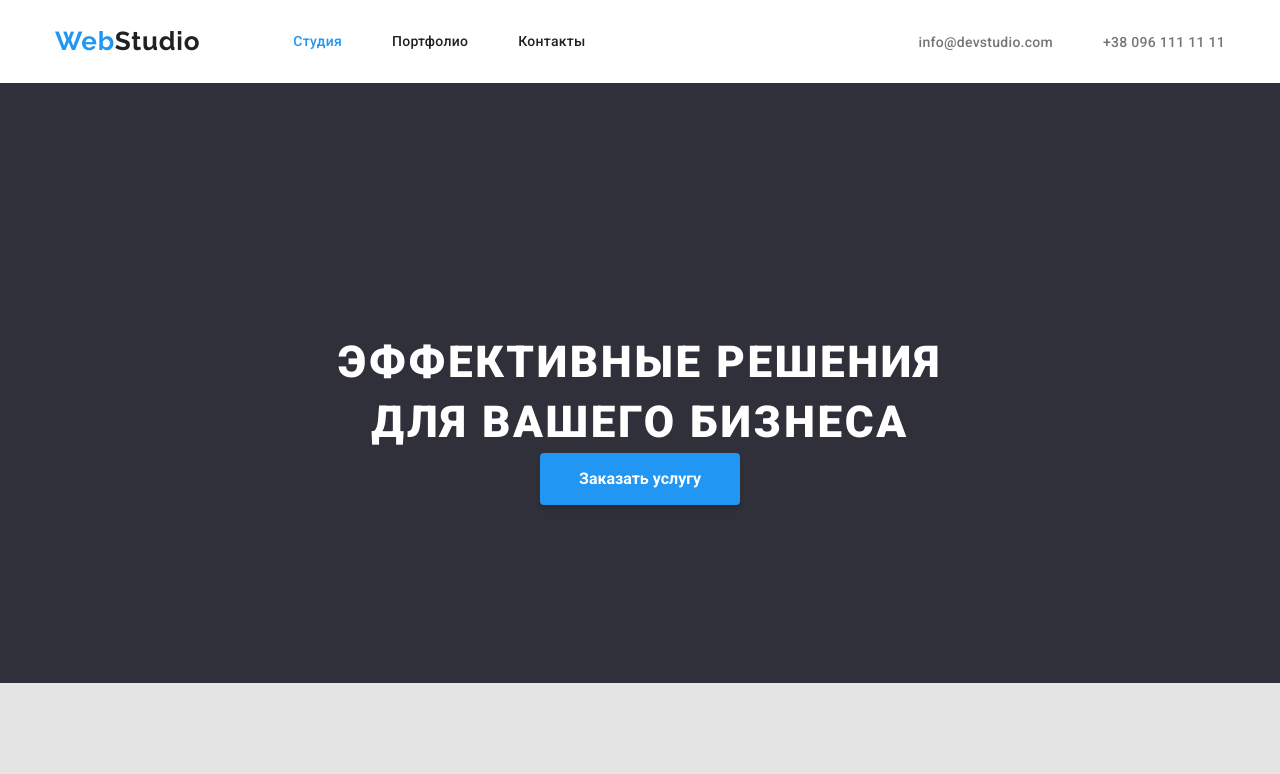
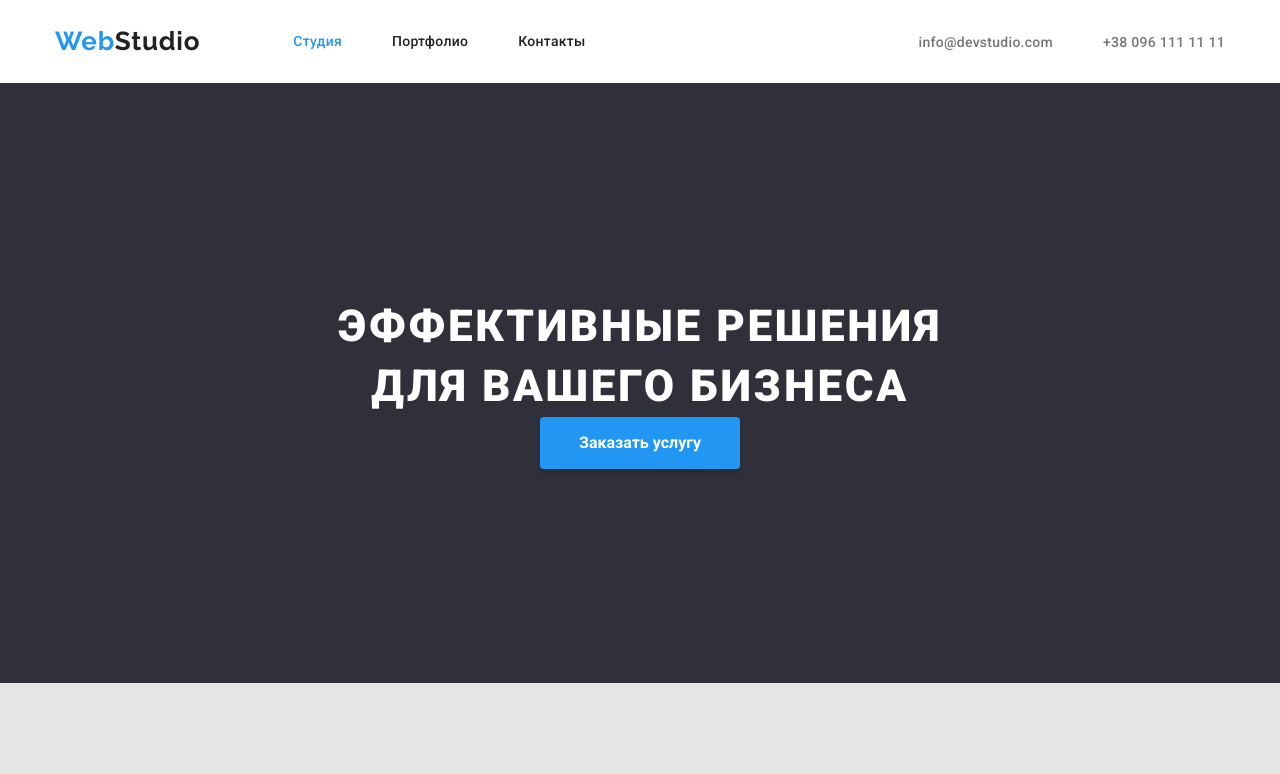
Before and after one commit to zakkiakafaka/goit-markup-hw-03, a plain HTML site: page index.html in a window 1280 px wide. Shown: the top 774 px of the page. Drawn offline with nearby package versions, Linux system fonts and the light colour scheme.

Commit message:
fixes
fixed hero css

```diff
--- a/css/styles.css
+++ b/css/styles.css
@@ -183,8 +183,7 @@ a:visited {
 .hero {
     text-align: center;
     width: 696px;
-    padding-top: 200px;
-    padding-bottom: 30px;
+    margin: auto;
 }
 
 .main-head {
```
